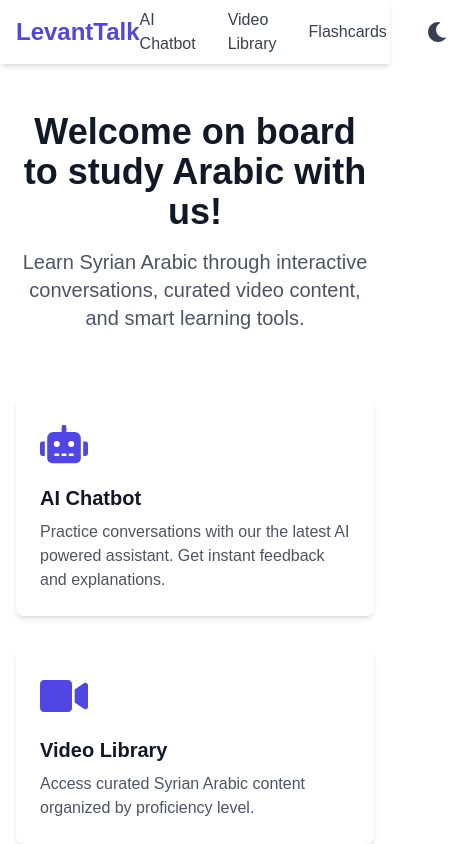
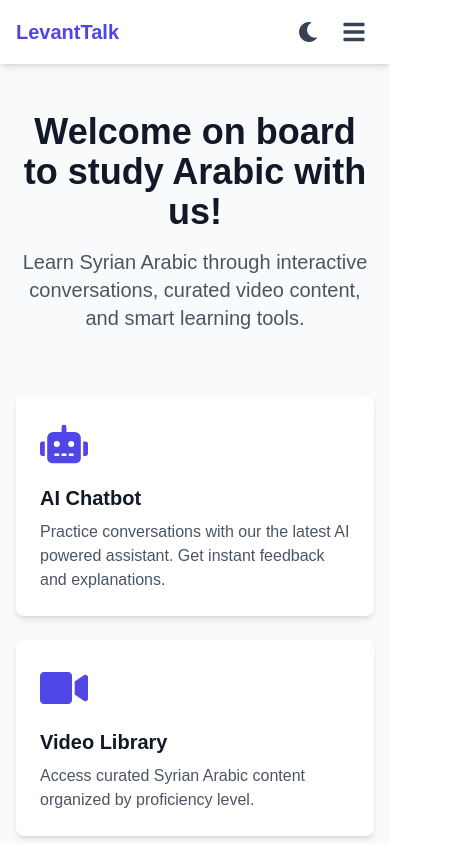
Before and after one commit to alaamjaish/levanttalk4features, a Next.js app: page / in a window 390 px wide. Shown: the top 844 px of the page, 455 px wide, since content can reach past the window. Built offline with nearby package versions, Linux system fonts and the light colour scheme.

Commit message:
dark mode + phone design

```diff
--- a/src/app/page.tsx
+++ b/src/app/page.tsx
@@ -4,21 +4,21 @@ import { FaRobot, FaVideo, FaLayerGroup } from 'react-icons/fa';
 
 export default function Home() {
   return (
-    <main>
+    <main className="min-h-screen bg-gray-50 dark:bg-gray-900">
       <Navbar />
       <div className="max-w-7xl mx-auto px-4 sm:px-6 lg:px-8 py-12">
         {/* Hero Section */}
         <div className="text-center mb-16">
-          <h1 className="text-4xl font-bold text-gray-900 mb-4">
+          <h1 className="text-4xl font-bold text-gray-900 dark:text-white mb-4">
             Welcome on board to study Arabic with us!
           </h1>
-          <p className="text-xl text-gray-600 max-w-2xl mx-auto">
+          <p className="text-xl text-gray-600 dark:text-gray-300 max-w-2xl mx-auto">
             Learn Syrian Arabic through interactive conversations, curated video content, and smart learning tools.
           </p>
         </div>
 
         {/* Features Grid */}
-        <div className="grid grid-cols-1 md:grid-cols-3 gap-8 mb-16">
+        <div className="grid grid-cols-1 md:grid-cols-3 gap-6 mb-16">
           <FeatureCard
             title="AI Chatbot"
             description="Practice conversations with our the latest AI powered assistant. Get instant feedback and explanations."
--- a/src/components/layout/Navbar.tsx
+++ b/src/components/layout/Navbar.tsx
@@ -1,22 +1,29 @@
 'use client';
 
+import { useState } from 'react';
 import Link from 'next/link';
-import { FaSun, FaMoon } from 'react-icons/fa';
+import { FaSun, FaMoon, FaBars, FaTimes } from 'react-icons/fa';
 import { useTheme } from '@/context/ThemeContext';
 
 const Navbar = () => {
   const { darkMode, toggleDarkMode } = useTheme();
+  const [isMenuOpen, setIsMenuOpen] = useState(false);
 
   return (
     <nav className="bg-white dark:bg-gray-800 shadow-md">
-      <div className="max-w-7xl mx-auto px-4 sm:px-6 lg:px-8">
+      <div className="max-w-7xl mx-auto px-4">
         <div className="flex justify-between h-16">
-          <div className="flex">
+          {/* Logo and Brand */}
+          <div className="flex items-center">
             <Link href="/" className="flex items-center">
-              <span className="text-2xl font-bold text-indigo-600 dark:text-indigo-400">LevantTalk</span>
+              <span className="text-xl sm:text-2xl font-bold text-indigo-600 dark:text-indigo-400">
+                LevantTalk
+              </span>
             </Link>
           </div>
-          <div className="flex items-center space-x-8">
+
+          {/* Desktop Navigation */}
+          <div className="hidden md:flex items-center space-x-8">
             <Link href="/chat" className="text-gray-700 dark:text-gray-200 hover:text-indigo-600 dark:hover:text-indigo-400">
               AI Chatbot
             </Link>
@@ -37,7 +44,60 @@ const Navbar = () => {
               }
             </button>
           </div>
+
+          {/* Mobile Menu Button */}
+          <div className="md:hidden flex items-center">
+            <button
+              onClick={toggleDarkMode}
+              className="p-2 rounded-lg hover:bg-gray-100 dark:hover:bg-gray-700 mr-2"
+              aria-label="Toggle dark mode"
+            >
+              {darkMode ?
+                <FaSun className="w-5 h-5 text-yellow-500" /> :
+                <FaMoon className="w-5 h-5 text-gray-700" />
+              }
+            </button>
+            <button
+              onClick={() => setIsMenuOpen(!isMenuOpen)}
+              className="p-2 rounded-lg hover:bg-gray-100 dark:hover:bg-gray-700"
+              aria-label="Open menu"
+            >
+              {isMenuOpen ?
+                <FaTimes className="w-6 h-6 text-gray-700 dark:text-gray-200" /> :
+                <FaBars className="w-6 h-6 text-gray-700 dark:text-gray-200" />
+              }
+            </button>
+          </div>
         </div>
+
+        {/* Mobile Menu */}
+        {isMenuOpen && (
+          <div className="md:hidden py-4 border-t dark:border-gray-700">
+            <div className="flex flex-col space-y-4">
+              <Link
+                href="/chat"
+                className="text-gray-700 dark:text-gray-200 hover:text-indigo-600 dark:hover:text-indigo-400 px-4 py-2"
+                onClick={() => setIsMenuOpen(false)}
+              >
+                AI Chatbot
+              </Link>
+              <Link
+                href="/videos"
+                className="text-gray-700 dark:text-gray-200 hover:text-indigo-600 dark:hover:text-indigo-400 px-4 py-2"
+                onClick={() => setIsMenuOpen(false)}
+              >
+                Video Library
+              </Link>
+              <Link
+                href="/flashcards"
+                className="text-gray-700 dark:text-gray-200 hover:text-indigo-600 dark:hover:text-indigo-400 px-4 py-2"
+                onClick={() => setIsMenuOpen(false)}
+              >
+                Flashcards
+              </Link>
+            </div>
+          </div>
+        )}
       </div>
     </nav>
   );
```
